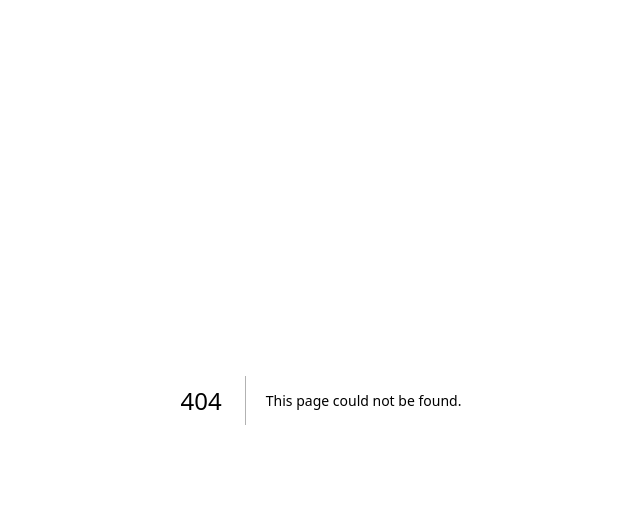
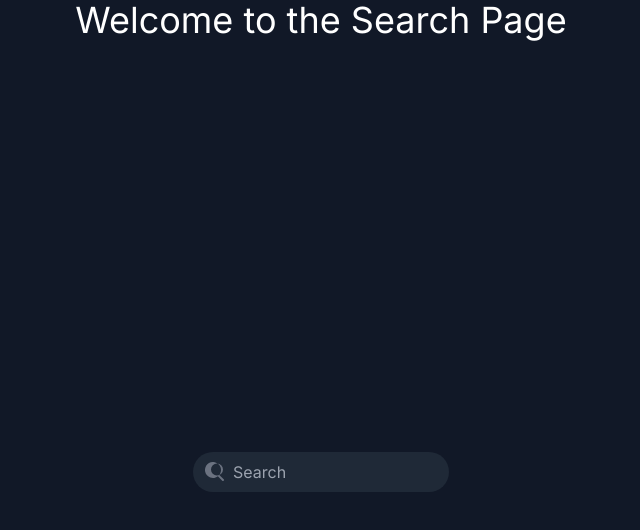
Before and after one commit to gustcomer/react-designpatterns-incineration, a Next.js app: page /experiments/011-search-field in a window 1280 px wide. Before the commit this address had no page. Shown: the top 530 px of the page, without its empty margins (319-959 px from the left). Built offline with nearby package versions, Linux system fonts and the light colour scheme.

Commit message:
feat: add search field component

```diff
--- /dev/null
+++ b/src/app/experiments/011-search-field/page.tsx
@@ -0,0 +1,13 @@
+import React from 'react';
+import SearchField from '@/components/ui/search-field/SearchField';
+
+const Page: React.FC = () => {
+  return (
+    <div className="min-h-screen flex flex-col items-center justify-center bg-gray-900">
+      <h1 className="text-4xl text-white mb-8">Welcome to the Search Page</h1>
+      <SearchField />
+    </div>
+  );
+};
+
+export default Page;
--- a/src/app/page.tsx
+++ b/src/app/page.tsx
@@ -19,6 +19,7 @@ export default function Home() {
       <h2 className="text-2xl">UI Components</h2>
       <p><Link href='/experiments/008-user-component'>User Component</Link> - Simple and generated with AI based on user data from JSONPlaceholder website.</p>
       <p><Link href='/experiments/009-user-card-from-bluesky'>User Card from Bluesky</Link> - User Card generated with AI based on the bluesky app.</p>
+      <p><Link href='/experiments/011-search-field'>Search Field</Link> - Simple Search Field taken from bluesky app.</p>
     </>
   );
 }
--- /dev/null
+++ b/src/components/ui/search-field/SearchField.tsx
@@ -0,0 +1,29 @@
+import React from 'react';
+
+const SearchField: React.FC = () => {
+  return (
+    <div className="flex items-center justify-center h-screen bg-gray-900">
+      <div className="relative">
+        <input
+          type="text"
+          className="w-64 pl-10 pr-4 py-2 text-gray-300 bg-gray-800 rounded-full focus:outline-none focus:bg-gray-700"
+          placeholder="Search"
+        />
+        <svg
+          className="w-5 h-5 absolute left-3 top-1/2 transform -translate-y-1/2 text-gray-500"
+          fill="currentColor"
+          viewBox="0 0 20 20"
+          xmlns="http://www.w3.org/2000/svg"
+        >
+          <path
+            fillRule="evenodd"
+            d="M12.9 14.32a8 8 0 111.42-1.42l4.35 4.36a1 1 0 01-1.42 1.42l-4.35-4.36zm-6.9-6.9a6 6 0 1112 0 6 6 0 01-12 0z"
+            clipRule="evenodd"
+          />
+        </svg>
+      </div>
+    </div>
+  );
+};
+
+export default SearchField;
```
